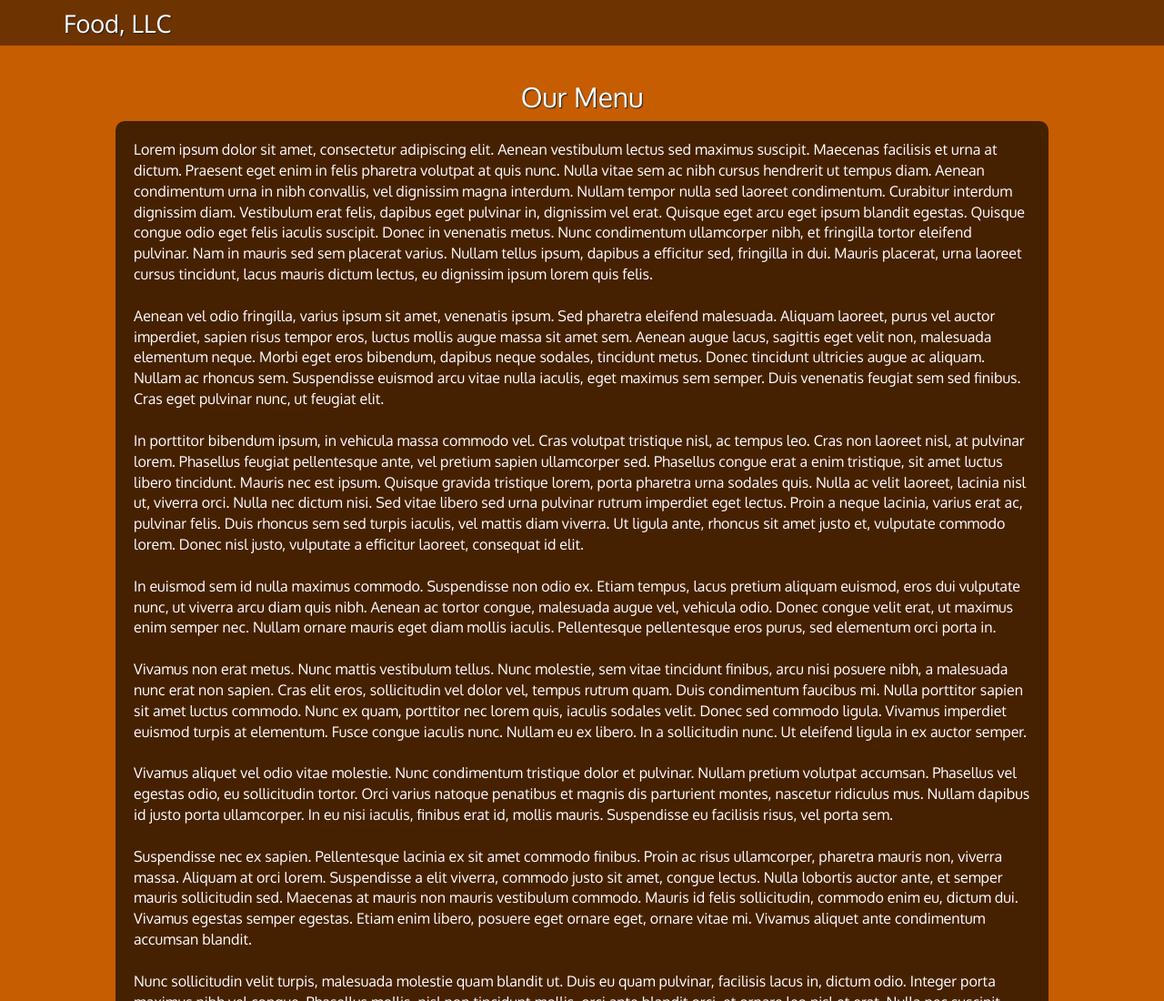
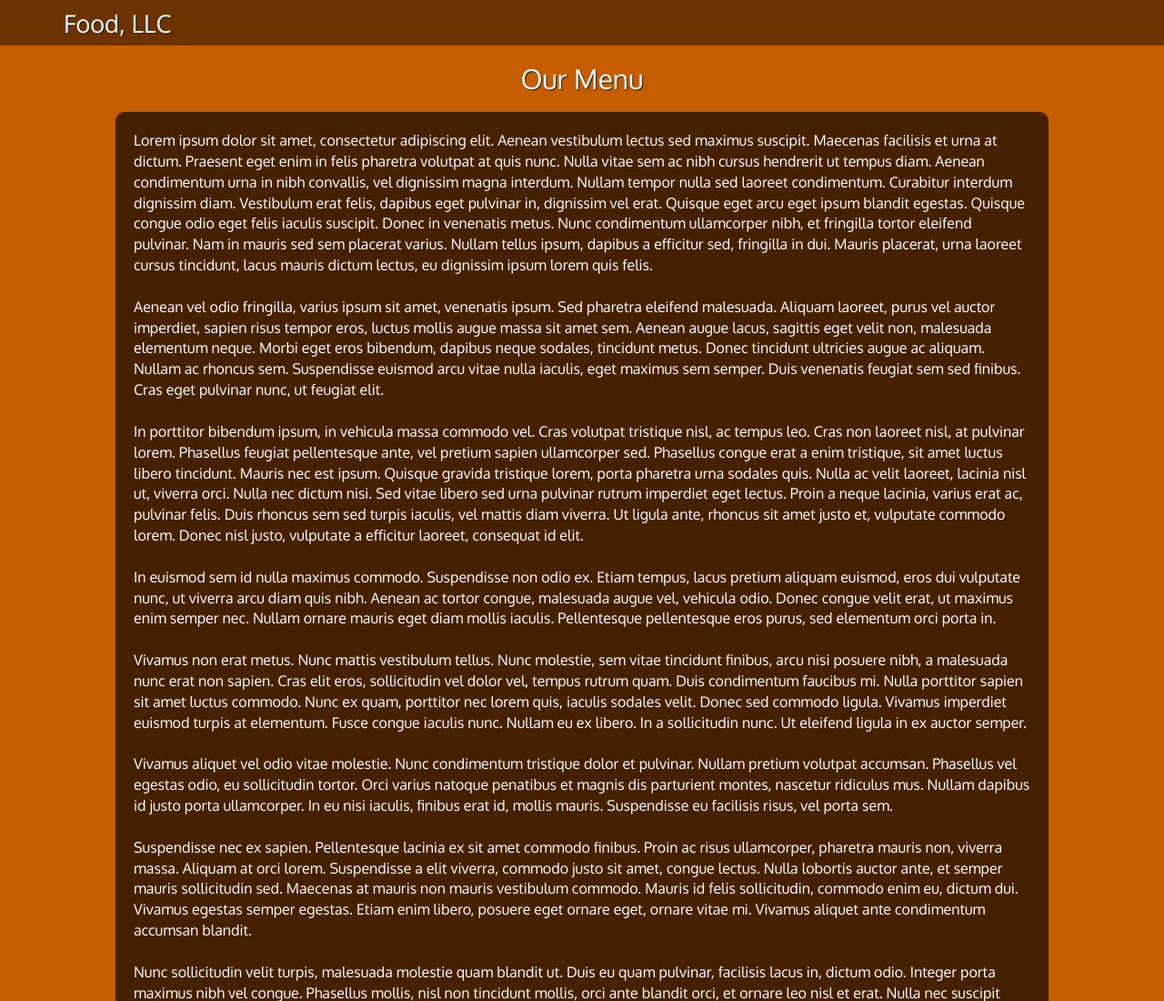
Before and after one commit to Antonioescp/Coursera, a plain HTML site: page module-3-solution/index.html in a window 1280 px wide. Shown: the top 1100 px of the page at 91% size. Drawn offline with Linux system fonts and the light colour scheme.

Commit message:
Cambios esteticos

```diff
--- a/module-3-solution/css/style.css
+++ b/module-3-solution/css/style.css
@@ -67,6 +67,8 @@ body
 #main-content h2
 {
 	text-shadow: 1px 1px 1px #222;
+	margin-top: 0;
+	margin-bottom: 20px;
 }
 
 #ph
```
